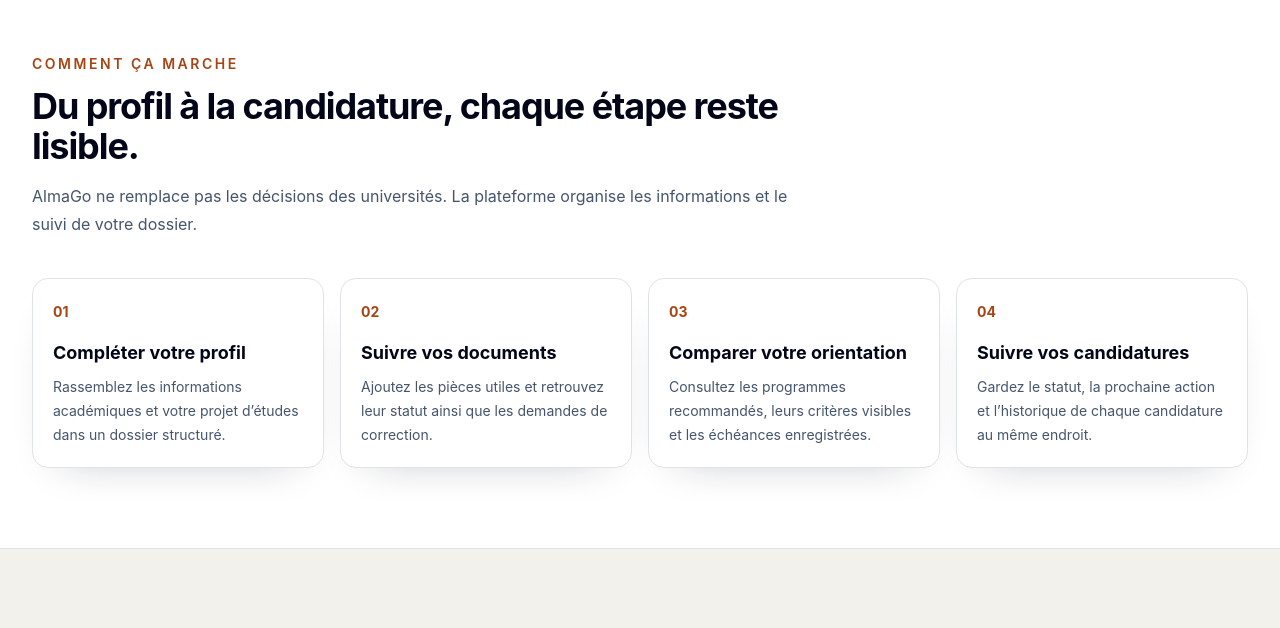
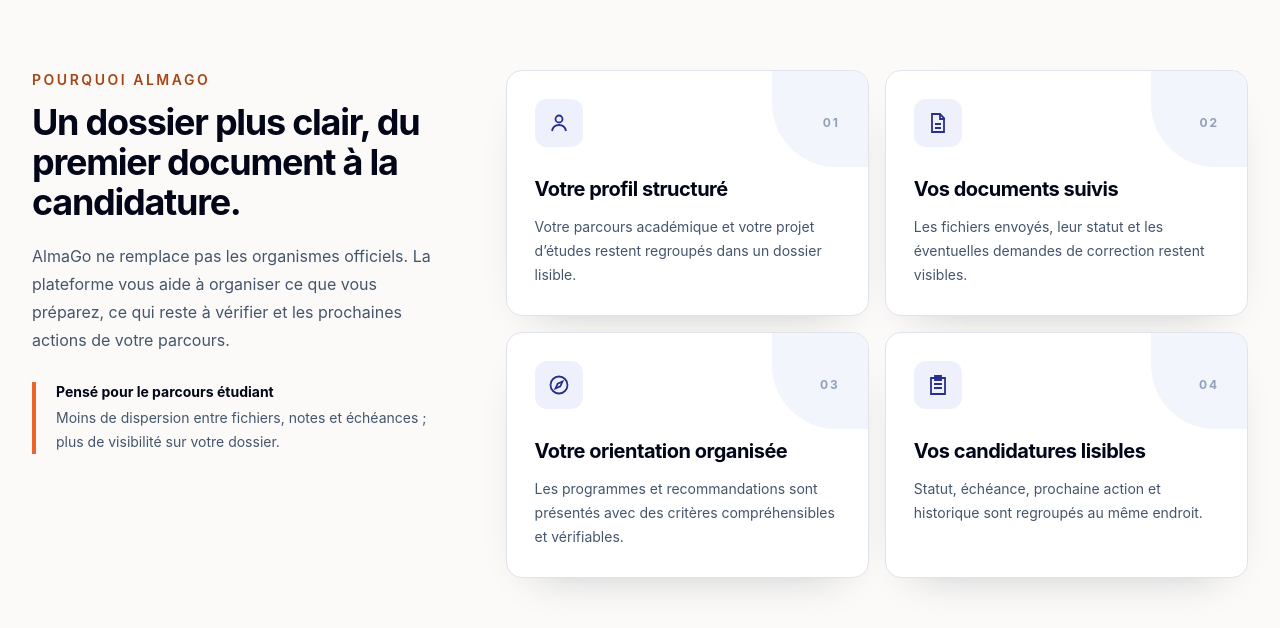
Before and after one commit to almago-platform/AlmaGo, a Next.js app: page / in a window 1280 px wide. Shown: the part 1031-1659 px from the top of the page. Built offline with nearby package versions, Linux system fonts and the light colour scheme.

Commit message:
design(home): place Why AlmaGo after hero

```diff
--- a/src/app/page.tsx
+++ b/src/app/page.tsx
@@ -1,6 +1,7 @@
 import Link from "next/link";
 import { HomeHeader } from "@/components/public/HomeHeader";
 import { HomeHero } from "@/components/public/HomeHero";
+import { HomeValueSection } from "@/components/public/HomeValueSection";
 
 const journey = [
   {
@@ -30,6 +31,7 @@ export default function Home() {
     <main className="min-h-screen bg-[var(--background)] text-slate-950">
       <HomeHeader />
       <HomeHero />
+      <HomeValueSection />
 
       <section id="parcours" className="bg-white py-16 sm:py-20">
         <div className="mx-auto max-w-7xl px-4 sm:px-6 lg:px-8">
```
